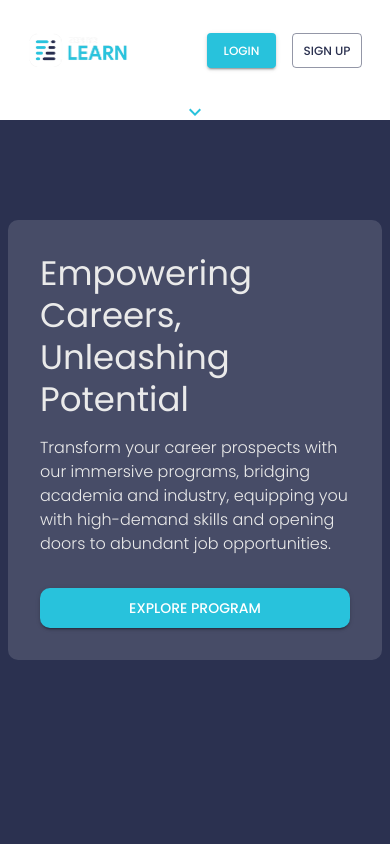
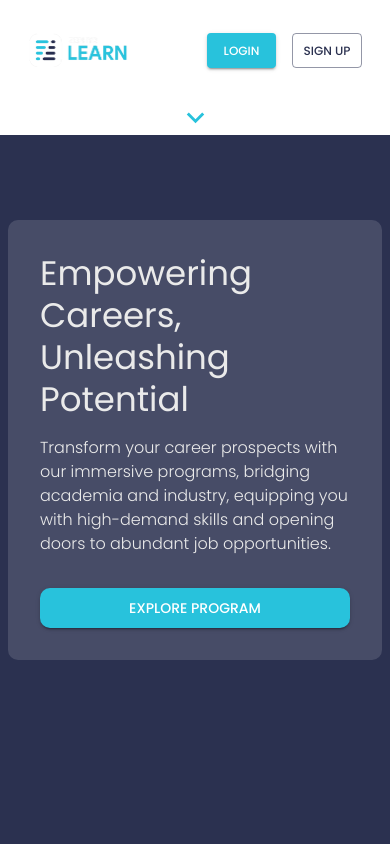
Before and after one commit to zepher-23/learn, a React (Vite) app: page / in a window 390 px wide. Shown: the top 844 px of the page. Built offline with nearby package versions, Linux system fonts and the light colour scheme.

Commit message:
push 6.2

```diff
--- a/src/components/Navbar.jsx
+++ b/src/components/Navbar.jsx
@@ -101,9 +101,9 @@ const [expanded, setExpanded] = useState(false)
             </Grid>
 
 
-            <Box sx={{ width: '100vw',height:'20px', backgroundColor: 'white', display: isMobile ? 'flex': 'none',position:'relative',justifyContent:'center',zIndex:100 }} onClick={handleExpand} >
+            <Box sx={{ width: '100vw', backgroundColor: 'white', display: isMobile ? 'flex': 'none',position:'relative',justifyContent:'center',zIndex:100 }} onClick={handleExpand} >
                 {
-                    expanded ? <KeyboardArrowUpIcon color="primary"/> : <KeyboardArrowDownIcon color="primary"/>
+                    expanded ? <KeyboardArrowUpIcon fontSize="large" color="primary"/> : <KeyboardArrowDownIcon fontSize="large" color="primary"/>
                 }
 
 
```
Also changed, not shown: 2 other files (tests, documents, lock files or other folders).
